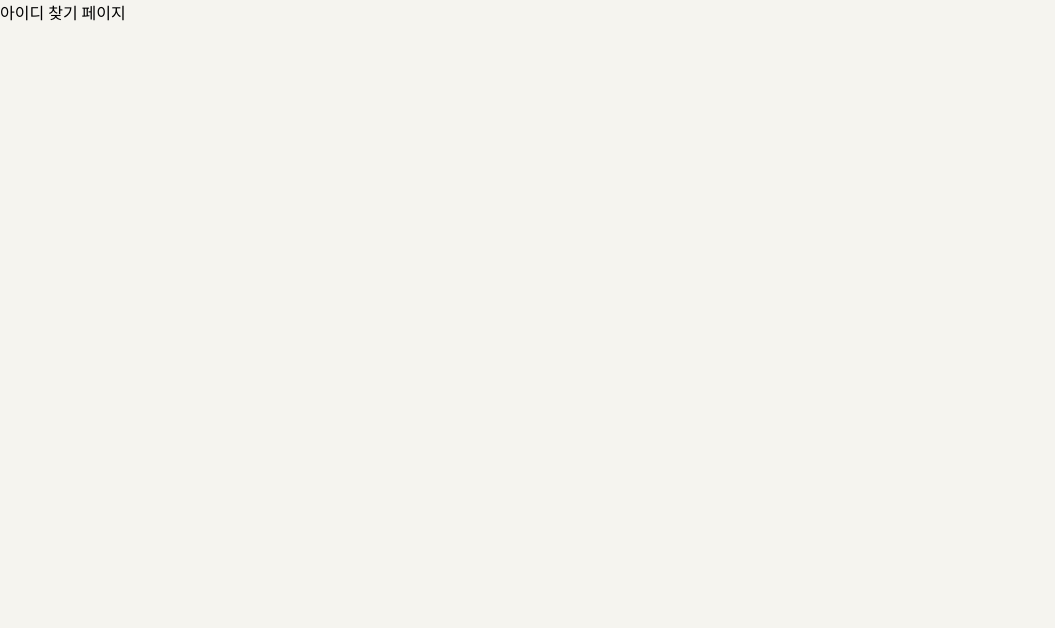
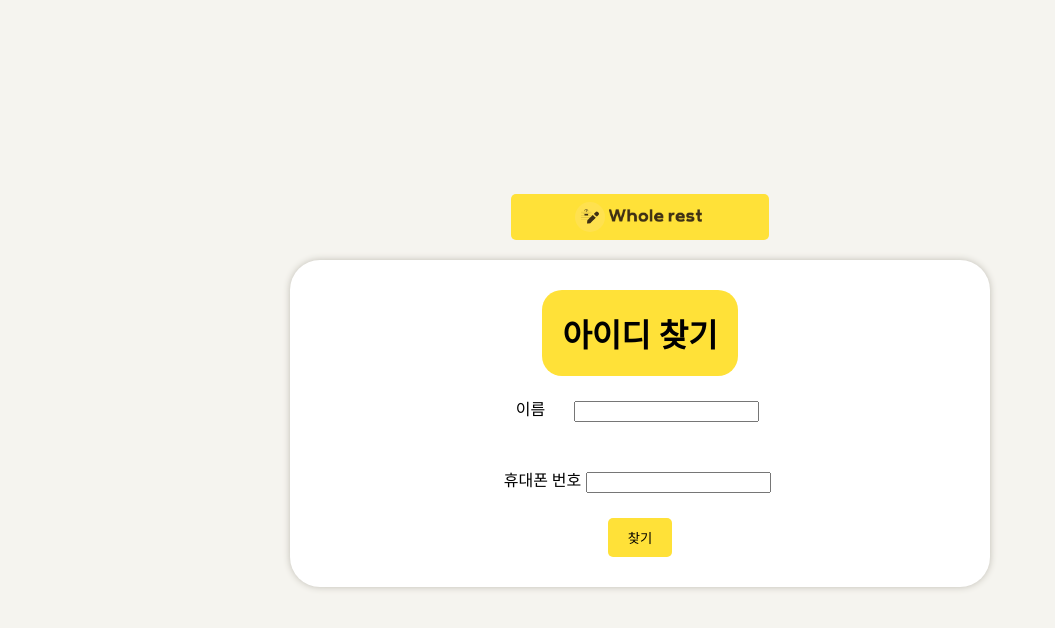
Before and after one commit to wholeRest/wholeRest_fe, a React (Vite) app: page /Idfind in a window 1280 px wide. Shown: the top 628 px of the page, without its empty margins (0-1055 px from the left). Built offline with nearby package versions, Linux system fonts and the light colour scheme.

Commit message:
page create
회원가입, 아이디 찾기, 비밀번호 찾기 입력 페이지 생성.

```diff
--- a/src/components/loginPage/IdFindPage.jsx
+++ b/src/components/loginPage/IdFindPage.jsx
@@ -1,10 +1,43 @@
-
+import './LoginPage.css'
+import './SignupPage.css'
 
 
 export function IdFindPage(){
     return(
-        <div className="IdFindPage">
-            아이디 찾기 페이지
+        <div className="screen_main">
+            <div className="IdFindPage">
+                <div className='loginlogo'>
+                    <div id='logoIcon'></div>
+                    <div id='logoText'></div>
+                </div>
+                <div className='backgroundbox'>
+                    <div className='login_title'>
+                        <h1>아이디 찾기</h1>
+                    </div>
+
+                    <div className='userInfo'>
+                        <form>
+                        <div className="inputDiv">
+                            <div className="inputSection">
+                                <p className='Q'>이름</p>
+                                <div className="A">
+                                    <input type='text' ></input>
+                                </div>
+                            </div>
+                            <div className="inputSection">
+                                <p className='Q'>휴대폰 번호</p>
+                                <div className="A">
+                                    <input type='text' ></input>
+                                </div>
+                            </div>
+                        </div>
+                        <button id='findBtn'>찾기</button>
+                        </form>
+
+                    </div>
+                </div>
+            </div>
         </div>
+
     )
 }
--- a/src/components/loginPage/LoginPage.css
+++ b/src/components/loginPage/LoginPage.css
@@ -1,7 +1,12 @@
 
-body{
-    margin: 0;
+
+Link:visited {
+    text-decoration: none;
 }
+
+
+
+
 
 .loginPage{
     width: 100vw;
@@ -13,31 +18,36 @@ body{
     background-color: #F5F4EF;
 }
 
-.loginPage_logo{
+.loginlogo{
     background-color: rgb(255, 225, 56);
-    width: 30vw;
+    width: 50%;
     max-width: 250px;
-    height: auto;
+    min-height: 40px;
+    height: 4vh;
     border-radius: 5px;
     display:flex;
     justify-content: center;
     align-items: center;
-    padding: 0px 4px;
-    margin: 0px 20%;
+    padding: 3px 4px;
+
 }
 
 .loginPage_loginBox{
+    display: flex;
+    flex-direction: column;
+    align-items: center;
     background-color: white;
     width: 359px;
     max-width: 80vw;
     height: 282px;
-    border-radius: 20px;
+    border-radius: 30px;
     margin:  20px;
-    padding: 10px;
+    padding: 20px;
     box-shadow: 0px 0px 7px  rgb(192, 189, 180);
 }
 
 .loginPage_option{
+    width: 95%;
     height: 40px;
     display: flex;
     flex-direction: row;
@@ -45,7 +55,8 @@ body{
     border-bottom: solid 1px rgb(215, 215, 215);
 }
 .loginPage_option > button{
-    color:rgb(84, 51, 31);
+    padding: 15px;
+    color: #40300E;
     width: 50%;
     background-color: rgba(255, 255, 255, 0);
     border: none;
@@ -53,9 +64,46 @@ body{
 
 
 
+
+.loginPage_plus {
+    display: flex;
+    flex-direction: row;
+    justify-content: space-around;
+    margin-top: 2px;
+    margin-left: 60px;
+    margin-right: 60px;
+}
+
+.loginPage_plus > button{
+    margin: 0px 20px;
+    color:rgb(84, 51, 31);
+    background-color: rgba(255, 255, 255, 0);
+    border: none;
+    font-weight: bold;
+}
+
+
+
+
+
+ /* 여기까지가 기본 화면 */
+
+
+
+
+.loginPage_nomalLogin{
+    display: flex;
+    flex-direction: column;
+    justify-content: center;
+    align-items: center;
+    width: 100%;
+}
+
 .loginPage_nomalLogin > form{
     display: flex;
     flex-direction: column;
+    align-items: center;
+    width: 100%;
 }
 
 .loginPage_inputBox{
@@ -63,14 +111,16 @@ body{
     flex-direction: column;
     justify-content: space-around;
     padding-top: 20px;
+    width: 95%;
 }
 .loginPage_inputBox > input{
     height: 30px;
-    margin: 10px;
+    margin: 10px 0px;
     border-top-width: 0;
     border-left-width: 0;
     border-right-width: 0;
-    border-bottom-width: 2px;
+    border-bottom-width: 1px;
+    border-color: #757575;
 
 }
 
@@ -80,6 +130,8 @@ body{
     justify-content: space-around;
     margin-left: 60px;
     margin-right: 60px;
+    margin-top: 5px;
+    margin-bottom: 20px;
 }
 .loginPage_find > button{
     color:rgb(84, 51, 31);
@@ -92,31 +144,19 @@ body{
 
 #loginButton{
     background-color: rgb(255, 225, 56);
-    width: 90%;
+    width: 100%;
     padding: 15px 100px;
-    margin: 20px;
     border-radius: 20px;
 
     border: none;
     font-weight: bold;
-    color:rgb(84, 51, 31);
+    color: #513D18;
     box-shadow: 0px 2px 4px  rgb(175, 173, 166);
 }
 
-.loginPage_plus {
-    display: flex;
-    flex-direction: row;
-    justify-content: space-around;
-    margin-top: 10px;
-    margin-left: 60px;
-    margin-right: 60px;
-}
-
-.loginPage_plus > button{
-    color:rgb(84, 51, 31);
-    background-color: rgba(255, 255, 255, 0);
-    border: none;
-    font-weight: bold;
+#loginButton:visited{
+    color: #513D18;
+    text-decoration: none;
 }
 
 
@@ -127,6 +167,7 @@ body{
 
 
 .loginPage_socialLogin{
+    width: 100%;
     display: flex;
     flex-direction: column;
     align-items: center;
@@ -135,6 +176,7 @@ body{
 .loginPage_social_option{
     display: flex;
     flex-direction: row;
+    margin-bottom: 23px;
 }
 
 .loginPage_social_option > button {
@@ -158,6 +200,7 @@ body{
     flex-direction: column;
     align-items: center;
     justify-content: space-around;
+
 }
 
 .sociallogin_iconBack{
--- a/src/components/loginPage/PasswordFindPage.jsx
+++ b/src/components/loginPage/PasswordFindPage.jsx
@@ -1,11 +1,48 @@
-
-
+import './LoginPage.css'
+import './SignupPage.css'
 
 
 export function PasswordFindPage(){
     return(
+        <div className="screen_main">
         <div className="PasswordFindPage">
-            비밀번호 찾기 페이지
+            <div className='loginlogo'>
+                <div id='logoIcon'></div>
+                <div id='logoText'></div>
+            </div>
+            <div className='backgroundbox'>
+                <div className='login_title'>
+                    <h1>비밀번호 찾기</h1>
+                </div>
+
+                <div className='userInfo'>
+                    <form>
+                    <div className="inputDiv">
+                        <div className="inputSection">
+                            <p className='Q'>아이디</p>
+                            <div className="A">
+                                <input type='text' ></input>
+                            </div>
+                        </div>
+                        <div className="inputSection">
+                            <p className='Q'>이름</p>
+                            <div className="A">
+                                <input type='text' ></input>
+                            </div>
+                        </div>
+                        <div className="inputSection">
+                            <p className='Q'>휴대폰 번호</p>
+                            <div className="A">
+                                <input type='text' ></input>
+                            </div>
+                        </div>
+                    </div>
+                    <button id='findBtn'>찾기</button>
+                    </form>
+
+                </div>
+            </div>
         </div>
+    </div>
     )
 }
--- a/src/components/loginPage/SignUpPage.jsx
+++ b/src/components/loginPage/SignUpPage.jsx
@@ -1,11 +1,86 @@
+import './LoginPage.css'
+import './SignupPage.css'
+
+export function SignUpPage(){
 
 
+    return(
+        <div className="screen_main">
+            <div className="SignUpPage">
+                <div className='loginlogo'>
+                    <div id='logoIcon'></div>
+                    <div id='logoText'></div>
+                </div>
+                <div className='backgroundbox'>
+                    <div className='login_title'>
+                        <h1>회원가입</h1>
+                    </div>
+
+                   <div className='userInfo'>
+                        <form>
+                            <div className='inputDiv'>
+                            <div className='inputSection'>
+                                <p className='Q'>아이디</p>
+                                <div className="A">
+                                    <input type='text' ></input>
+                                    <button id='idCheck'>중복확인</button>
+                                </div>
+
+                            </div>
+                            <div className='inputSection'>
+                                <p className='Q'>비밀번호</p>
+                                <div className='A'>
+                                <input type='text' className="A"></input>
+                                </div>
+
+                            </div>
+                            <div className='inputSection'>
+                                <p className='Q'>닉네임</p>
+                                <div className='A'>
+                                <input type='text' className="A"></input>
+                                </div>
+
+                            </div>
+                            <div className='inputSection'>
+                                <p className='Q'>성명</p>
+                                <div className='A'>
+                                <input type='text' className="A"></input>
+                                </div>
+
+                            </div>
+                            <div className='inputSection'>
+                            <p className='Q'>이메일</p>
+                            <div className='A'>
+                            <input type='email'  className="A"></input>@
+                                <select>
+                                    <option value='naver.com'>naver.com</option>
+                                    <option value='gmail.com'>gmail.com</option>
+                                </select>
+                                </div>
+
+                            </div>
+                            <div className='inputSection'>
+                            <p className='Q'>휴대폰 번호</p>
+                            <div className='A'>
+                            <select  className="A">
+                                    <option value='010'>010</option>
+                                    <option value='011'>011</option>
+                                </select>-
+                                <input type="text" minLength="2" maxLength="4"></input>-
+                                <input type="text" minLength="2" maxLength="4"></input>
+                                </div>
+
+                            </div>
+                            </div>
+
+                            <button id="signupBtn">회원가입</button>
+                        </form>
+                   </div>
+                </div>
 
 
-export function SignUpPage(){
-    return(
-        <div className="SignUpPage">
-            회원가입 페이지
+            </div>
         </div>
+
     )
 }
--- /dev/null
+++ b/src/components/loginPage/SignupPage.css
@@ -0,0 +1,113 @@
+
+
+.SignUpPage{
+    width: 100vw;
+    height: 100vh;
+    display: flex;
+    flex-direction: column;
+    justify-content: center;
+    align-items:center;
+    background-color: #F5F4EF;
+}
+.IdFindPage{
+    width: 100vw;
+    height: 100vh;
+    display: flex;
+    flex-direction: column;
+    justify-content: center;
+    align-items:center;
+    background-color: #F5F4EF;
+}
+.PasswordFindPage{
+    width: 100vw;
+    height: 100vh;
+    display: flex;
+    flex-direction: column;
+    justify-content: center;
+    align-items:center;
+    background-color: #F5F4EF;
+}
+
+.login_title{
+    background-color: rgb(255, 225, 56);
+    border-radius: 20px;
+    padding: 20px;
+}
+.login_title > h1{
+    margin: 0;
+}
+
+
+.backgroundbox{
+    display: flex;
+    flex-direction: column;
+    align-items: center;
+    background-color: white;
+    width: 50vw;
+
+    border-radius: 30px;
+    margin:  20px;
+    padding: 30px;
+    box-shadow: 0px 0px 7px  rgb(192, 189, 180);
+}
+
+.userInfo{
+    width: 100%;
+}
+
+.inputDiv{
+    display: flex;
+    flex-direction: column;
+
+}
+
+
+form{
+    display: flex;
+    flex-direction: column;
+    align-items: center;
+
+}
+
+
+.inputSection{
+    display: flex;
+    flex-flow: row wrap;
+    justify-content: space-around;
+    align-content: center;
+    margin: 20px;
+}
+
+
+
+.A{
+    display: flex;
+    flex-flow: row wrap;
+    justify-content: space-around;
+    align-content: center;
+    margin: 5px;
+}
+
+
+
+
+p{
+    margin:0;
+}
+
+#idCheck{
+    height: 20px;
+    margin: 5px;
+}
+
+#signupBtn{
+    background-color: antiquewhite;
+    border: none;
+}
+
+#findBtn{
+    background-color: rgb(255, 225, 56);
+    border: none;
+    padding: 10px 20px;
+    border-radius: 5px;
+}
--- a/src/components/loginPage/SocialLoginBox.jsx
+++ b/src/components/loginPage/SocialLoginBox.jsx
@@ -20,7 +20,7 @@ export function SocialLoginBox(){
                     GOOGLE로 로그인
                     </button>
             </div>
-            <button type="submit" id='findButton'><Link to='home'>로그인</Link></button>
+            <button type="submit" id='loginButton'><Link to='home' style={{ textDecoration: "none"}}>로그인</Link></button>
         </div>
     )
 }
```
Also changed, not shown: src/components/New.jsx (+7 -4 lines), src/components/loginPage/LoginPage.jsx (+11 -4 lines), src/components/loginPage/NomalLoginBox.jsx (+4 -3 lines).
